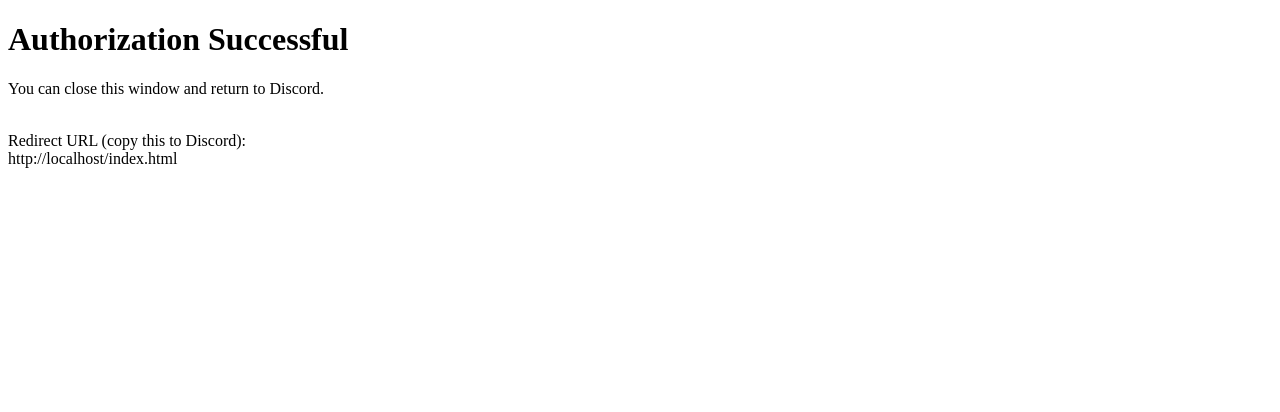
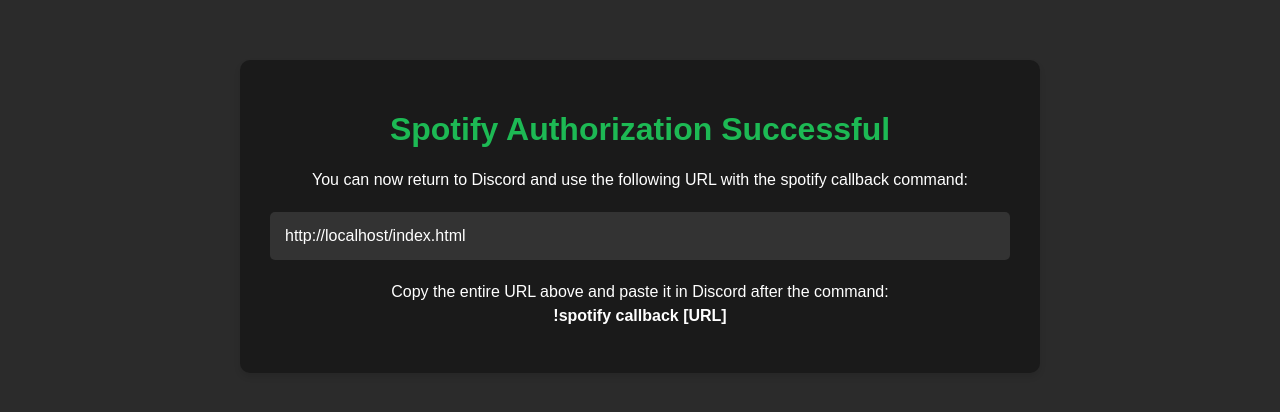
Before and after one commit to secondchase/secondchase.github.io, a plain HTML site: page index.html in a window 1280 px wide. Drawn offline with Linux system fonts and the light colour scheme.

Commit message:
Update index.html

```diff
--- a/index.html
+++ b/index.html
@@ -2,13 +2,49 @@
 <html>
 <head>
     <title>Spotify Authorization</title>
+    <style>
+        body {
+            font-family: Arial, sans-serif;
+            max-width: 800px;
+            margin: 40px auto;
+            padding: 20px;
+            text-align: center;
+            background-color: #2b2b2b;
+            color: white;
+        }
+        .container {
+            background-color: #1a1a1a;
+            padding: 30px;
+            border-radius: 10px;
+            box-shadow: 0 4px 6px rgba(0,0,0,0.1);
+        }
+        .url-box {
+            background-color: #333;
+            padding: 15px;
+            border-radius: 5px;
+            margin: 20px 0;
+            word-break: break-all;
+            text-align: left;
+        }
+        h1 {
+            color: #1DB954;
+            margin-bottom: 20px;
+        }
+        p {
+            margin: 15px 0;
+            line-height: 1.5;
+        }
+    </style>
 </head>
 <body>
-    <h1>Authorization Successful</h1>
-    <p>You can close this window and return to Discord.</p>
+    <div class="container">
+        <h1>Spotify Authorization Successful</h1>
+        <p>You can now return to Discord and use the following URL with the spotify callback command:</p>
+        <div class="url-box" id="currentUrl"></div>
+        <p>Copy the entire URL above and paste it in Discord after the command: <br><strong>!spotify callback [URL]</strong></p>
+    </div>
     <script>
-        // The URL will contain the authorization code
-        document.body.innerHTML += "<br>Redirect URL (copy this to Discord):<br>" + window.location.href;
+        document.getElementById('currentUrl').textContent = window.location.href;
     </script>
 </body>
 </html>
```
